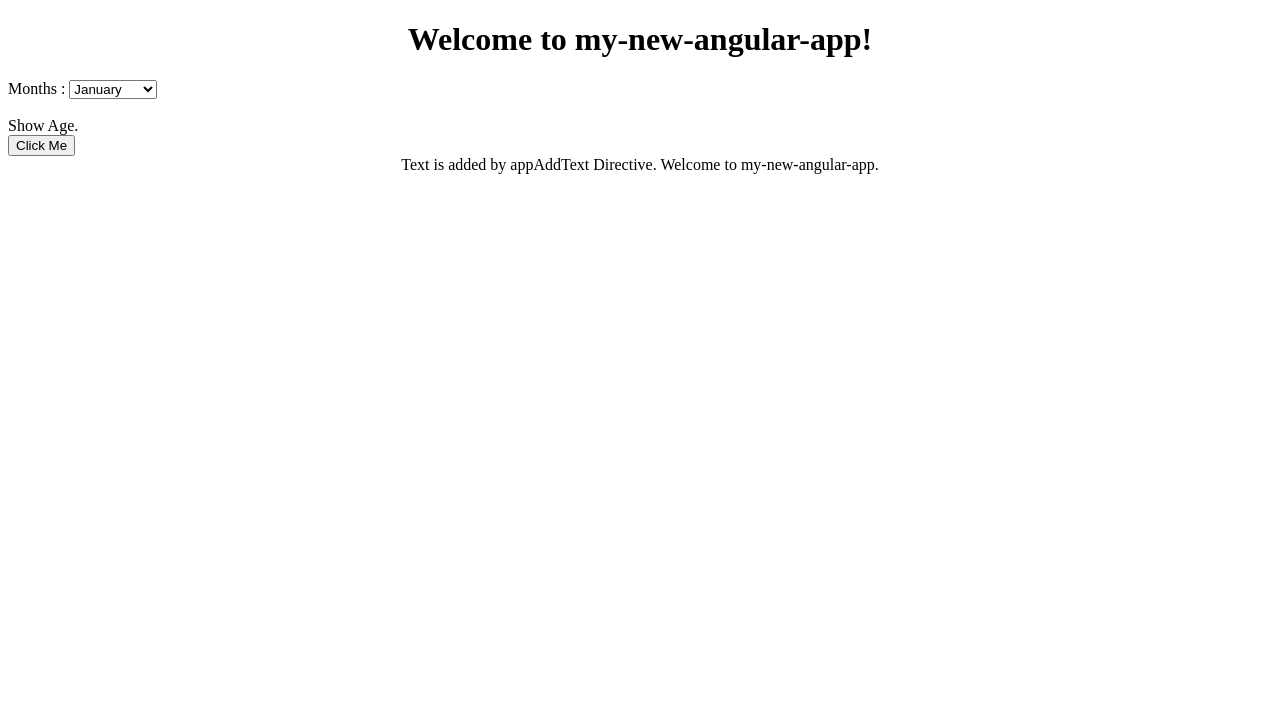
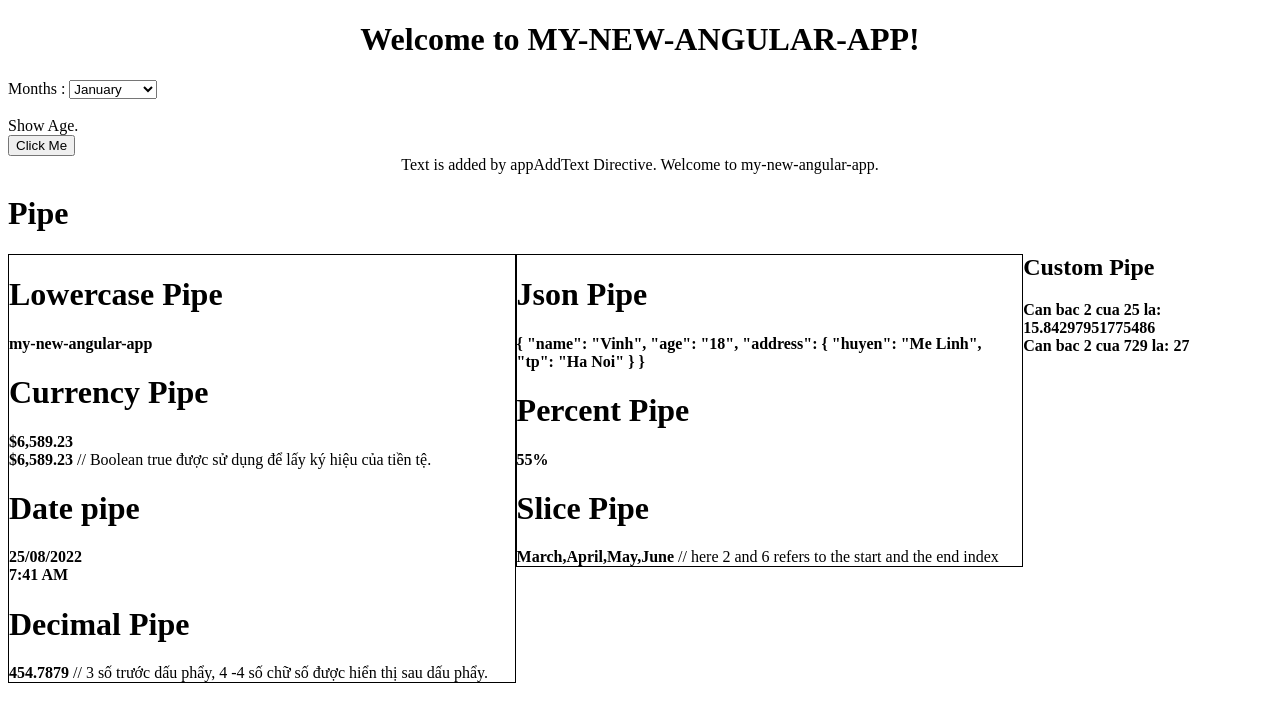
Before and after one commit to tuanhuy333/angular-study, an Angular app: page / in a window 1280 px wide. Shown: the top 722 px of the page. Built offline with nearby package versions, Linux system fonts and the light colour scheme.

Commit message:
Pipe And Custom pipe

```diff
--- a/src/app/app.component.html
+++ b/src/app/app.component.html
@@ -1,6 +1,6 @@
 <div style="text-align:center">
   <h1>
-    Welcome to {{ title }}!
+    Welcome to {{ title | uppercase}}!
   </h1>
 </div>
 
@@ -25,4 +25,42 @@
   <span appAddText > Welcome to {{title}}.</span>
 </div>
 
+<div style = "width:100%;">
+  <h1>Pipe</h1>
+  <div style = "width:40%;float:left;border:solid 1px black;">
+     <h1>Lowercase Pipe</h1>
+     <b>{{title | lowercase}}</b>
+     <h1>Currency Pipe</h1>
+     <b>{{6589.23 | currency:"USD"}}</b>
+     <br/>
+
+     <b>{{6589.23 | currency:"USD":true}}</b>
+     // Boolean true được sử dụng để lấy ký hiệu của tiền tệ.
+     <h1>Date pipe</h1>
+     <b>{{todayDate | date:'dd/MM/yyyy'}}</b>
+     <br/>
+
+     <b>{{todayDate | date:'shortTime'}}</b>
+     <h1>Decimal Pipe</h1>
+     <b>{{ 454.78787814 | number: '3.4-4' }}</b>
+     // 3 số trước dấu phẩy, 4 -4 số chữ số được hiển thị sau dấu phẩy.
+  </div>
+
+  <div style = "width:40%;float:left;border:solid 1px black;">
+     <h1>Json Pipe</h1>
+     <b>{{ jsonData | json }}</b>
+     <h1>Percent Pipe</h1>
+     <b>{{00.54565 | percent}}</b>
+     <h1>Slice Pipe</h1>
+     <b>{{months | slice:2:6}}</b>
+     // here 2 and 6 refers to the start and the end index
+  </div>
+</div>
+
+<h2>Custom Pipe</h2>
+<b>Can bac 2 cua 25 la: {{251 | sqrt}}</b>
+<br/>
+<b>Can bac 2 cua 729 la: {{729 | sqrt}}</b>
+
+
 <router-outlet></router-outlet>
--- a/src/app/app.component.ts
+++ b/src/app/app.component.ts
@@ -24,4 +24,8 @@ export class AppComponent {
   changeMonth(event1:any){
     alert('Change dropdown.'+ event1);
   }
+
+  todayDate = new Date();
+  jsonData = {name:'Vinh', age:'18', address:{huyen:'Me Linh', tp:'Ha Noi'}};
+
 }
--- a/src/app/app.module.ts
+++ b/src/app/app.module.ts
@@ -5,12 +5,13 @@ import { AppRoutingModule } from './app-routing.module';
 import { AppComponent } from './app.component';
 import { MyNewComponentComponent } from './my-new-component/my-new-component.component';
 import { AddTextDirective } from './add-text.directive';
-
+import { SqrtPipe } from './app.sqrt';
 @NgModule({
   declarations: [
     AppComponent,
     MyNewComponentComponent,
-    AddTextDirective
+    AddTextDirective,
+    SqrtPipe
   ],
   imports: [
     BrowserModule,
--- /dev/null
+++ b/src/app/app.sqrt.ts
@@ -0,0 +1,10 @@
+import {Pipe, PipeTransform} from '@angular/core';
+@Pipe ({
+   name : 'sqrt'
+})
+export class SqrtPipe implements PipeTransform {
+  transform(value: any, ...args: any[]) {
+    return Math.sqrt(value);
+  }
+
+}
```
Also changed, not shown: 1 other file (tests, documents, lock files or other folders).
